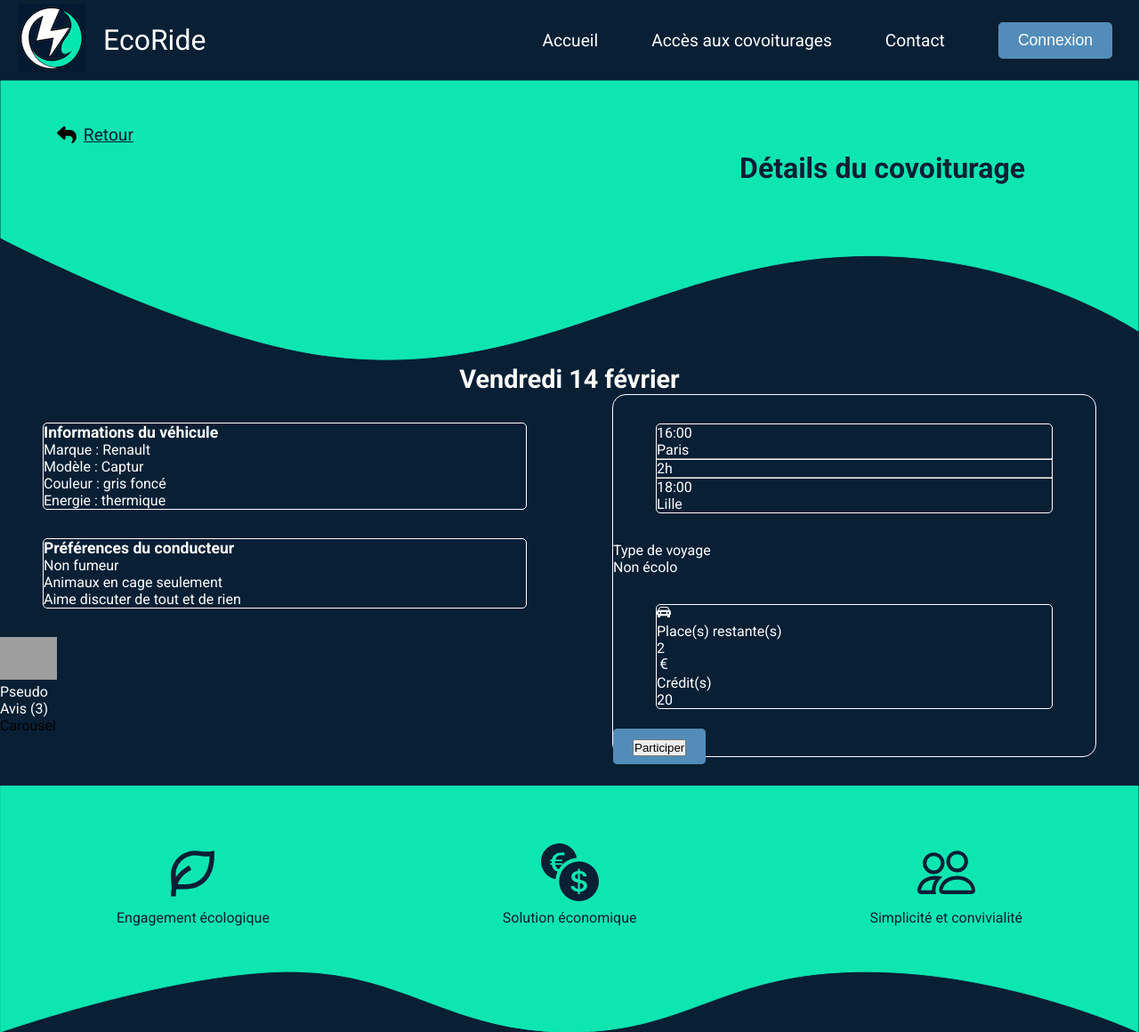
After one commit to jeanne-bdh/EcoRide, a PHP site: page /pages/detailsCarpool.php in a window 1280 px wide. The commit adds this page. Shown: the top 1160 px of the page at 89% size. Run offline with PHP 8.4, Linux system fonts and the light colour scheme; grey boxes are pictures that could not be loaded.

Commit message:
add details carpool

```diff
--- a/assets/css/main.css
+++ b/assets/css/main.css
@@ -78,17 +78,17 @@ nav .container-logo {
   display: flex;
   align-items: center;
 }
-nav .container-logo .logo-ecoride {
+nav .logo-ecoride {
   margin: 5px 20px;
 }
-nav .container-logo .name-ecoride {
+nav .name-ecoride {
   font-size: 2rem;
   text-align: left;
 }
-nav .container-logo .name-ecoride a {
+nav .name-ecoride a {
   text-decoration: none;
 }
-nav .container-logo .name-ecoride a:hover {
+nav .name-ecoride a:hover {
   color: #0EE6B1;
   font-size: 2.1rem;
 }
@@ -107,7 +107,8 @@ nav ul li a:hover {
   color: #0EE6B1;
   text-decoration: underline;
 }
-nav ul .btn-login {
+
+.btn-login {
   background-color: #528DB9;
   color: #ffffff;
   font-size: 1.1rem;
@@ -116,7 +117,7 @@ nav ul .btn-login {
   border: 2px solid #528DB9;
   cursor: pointer;
 }
-nav ul .btn-login:hover {
+.btn-login:hover {
   border-color: #ffffff;
   background-color: #081F34;
 }
@@ -541,6 +542,9 @@ textarea:focus {
   font-size: 1.2rem;
   margin-left: 0.5rem;
 }
+.hero-section .carpool-card .details-link a {
+  text-decoration: none;
+}
 .hero-section .carpool-card .details-link a:hover {
   text-decoration: underline;
   color: #528DB9;
@@ -594,4 +598,33 @@ textarea:focus {
 }
 .tag-status[data-status=Confirmé] {
   border-color: #0EE6B1;
+}
+
+.container-details-covoit {
+  display: grid;
+  grid-template-columns: 50% 50%;
+}
+
+.small-frame {
+  border: 1px solid #ffffff;
+  border-radius: 5px;
+  margin: 2rem 3rem;
+}
+
+.long-frame {
+  margin-inline: 3rem;
+  border: 1px solid #ffffff;
+  border-radius: 15px;
+}
+
+#date-details-covoit {
+  text-align: center;
+}
+
+.icons-details-carpool {
+  fill: #ffffff;
+}
+
+.profil-icon {
+  width: 10%;
 }/*# sourceMappingURL=main.css.map */
--- a/libs/carpool.php
+++ b/libs/carpool.php
@@ -48,6 +48,7 @@ function getCarpoolBySearch(int $carpoolId): array
             'lieu_arrivee' => 'Lyon',
             'type_voyage' => 'Ecolo',
             'photo' => 'smiley-man.jpg',
+            'pseudo' => 'Luke'
         ],
         [
             'date_depart' => '2025-02-08',
@@ -60,6 +61,7 @@ function getCarpoolBySearch(int $carpoolId): array
             'lieu_arrivee' => 'Lyon',
             'type_voyage' => 'Non écolo',
             'photo' => 'smiley-woman.jpg',
+            'pseudo' => 'Jane'
         ],
         [
             'date_depart' => '2025-02-08',
@@ -72,6 +74,7 @@ function getCarpoolBySearch(int $carpoolId): array
             'lieu_arrivee' => 'Lyon',
             'type_voyage' => 'Non écolo',
             'photo' => 'person-circle.svg',
+            'pseudo' => 'Luke'
         ],
     ];
 }
--- /dev/null
+++ b/pages/detailsCarpool.php
@@ -0,0 +1,84 @@
+<?php require_once __DIR__ . "/../templates/header.php"; ?>
+
+<section class="container-black">
+
+    <!-- HERO SECTION -->
+    <?php
+    include_once __DIR__ . "/../templates/hero-section.php";
+    heroSection("Détails du covoiturage");
+    ?>
+
+    <h2 id="date-details-covoit">Vendredi 14 février</h2>
+
+    <div class="container-details-covoit">
+        <div class="driver-infos">
+            <div class="small-frame">
+                <h5>Informations du véhicule</h5>
+                <p>Marque : Renault</p>
+                <p>Modèle : Captur</p>
+                <p>Couleur : gris foncé</p>
+                <p>Energie : thermique</p>
+            </div>
+            <div class="small-frame">
+                <h5>Préférences du conducteur</h5>
+                <p>Non fumeur</p>
+                <p>Animaux en cage seulement</p>
+                <p>Aime discuter de tout et de rien</p>
+            </div>
+            <div class="div-profil">
+                <div>
+                    <img src="/uploads/carpools/smiley-man.jpg" class="profil-icon" alt="profil user">
+                </div>
+                <p>Pseudo</p>
+            </div>
+            <div>
+                <p>Avis (3)</p>
+                <div class="carousel-slide">Carousel</div>
+            </div>
+        </div>
+        <div class="long-frame">
+            <div class="small-frame">
+                <div class="div-depart">
+                    <p>16:00</p>
+                    <p>Paris</p>
+                </div>
+                <div class="travel-circle"></div>
+                <hr class="travel-line">
+                <p class="duree">2h</p>
+                <hr class="travel-line">
+                <div class="travel-circle"></div>
+                <div class="div-arrivee">
+                    <p>18:00</p>
+                    <p>Lille</p>
+                </div>
+            </div>
+            <div>
+                <p>Type de voyage</p>
+                <div class="tag-voyage">
+                    <p>Non écolo</p>
+                </div>
+            </div>
+            <div class="small-frame">
+                <div class="place-restante">
+                    <svg xmlns="http://www.w3.org/2000/svg" width="16" height="16" fill="currentColor" class="icons-details-carpool" viewBox="0 0 16 16">
+                        <path d="M2.52 3.515A2.5 2.5 0 0 1 4.82 2h6.362c1 0 1.904.596 2.298 1.515l.792 1.848c.075.175.21.319.38.404.5.25.855.715.965 1.262l.335 1.679q.05.242.049.49v.413c0 .814-.39 1.543-1 1.997V13.5a.5.5 0 0 1-.5.5h-2a.5.5 0 0 1-.5-.5v-1.338c-1.292.048-2.745.088-4 .088s-2.708-.04-4-.088V13.5a.5.5 0 0 1-.5.5h-2a.5.5 0 0 1-.5-.5v-1.892c-.61-.454-1-1.183-1-1.997v-.413a2.5 2.5 0 0 1 .049-.49l.335-1.68c.11-.546.465-1.012.964-1.261a.8.8 0 0 0 .381-.404l.792-1.848ZM3 10a1 1 0 1 0 0-2 1 1 0 0 0 0 2m10 0a1 1 0 1 0 0-2 1 1 0 0 0 0 2M6 8a1 1 0 0 0 0 2h4a1 1 0 1 0 0-2zM2.906 5.189a.51.51 0 0 0 .497.731c.91-.073 3.35-.17 4.597-.17s3.688.097 4.597.17a.51.51 0 0 0 .497-.731l-.956-1.913A.5.5 0 0 0 11.691 3H4.309a.5.5 0 0 0-.447.276L2.906 5.19Z" />
+                    </svg>
+                    <p>Place(s) restante(s)</p>
+                    <p>2</p>
+                </div>
+                <div class="credit">
+                    <svg xmlns="http://www.w3.org/2000/svg" width="16" height="16" fill="currentColor" class="icons-details-carpool" viewBox="0 0 16 16">
+                        <path d="M4 9.42h1.063C5.4 12.323 7.317 14 10.34 14c.622 0 1.167-.068 1.659-.185v-1.3c-.484.119-1.045.17-1.659.17-2.1 0-3.455-1.198-3.775-3.264h4.017v-.928H6.497v-.936q-.002-.165.008-.329h4.078v-.927H6.618c.388-1.898 1.719-2.985 3.723-2.985.614 0 1.175.05 1.659.177V2.194A6.6 6.6 0 0 0 10.341 2c-2.928 0-4.82 1.569-5.244 4.3H4v.928h1.01v1.265H4v.928z" />
+                    </svg>
+                    <p>Crédit(s)</p>
+                    <p>20</p>
+                </div>
+            </div>
+            <a href="#" class="btn-login"><button>Participer</button></a>
+        </div>
+    </div>
+
+
+</section>
+
+<?php require_once __DIR__ . "/../templates/footer.php" ?>
--- a/sass/_carpool.scss
+++ b/sass/_carpool.scss
@@ -116,14 +116,17 @@
                 margin-left: 0.5rem;
             }
 
-            a:hover {
-                text-decoration: underline;
-                color: $secondary;
+            a {
+                text-decoration: none;
+
+                &:hover {
+                    text-decoration: underline;
+                    color: $secondary;
+                }
             }
         }
     }
 }
-
 
 // Spécidique card carpool search
 
--- /dev/null
+++ b/sass/_details-carpool.scss
@@ -0,0 +1,30 @@
+.container-details-covoit {
+    display: grid;
+    grid-template-columns: 50% 50%;
+}
+
+.small-frame {
+    border: 1px solid $white;
+    border-radius: 5px;
+    margin: 2rem 3rem;
+}
+.long-frame {
+    margin-inline: 3rem;
+    border: 1px solid $white;
+    border-radius: 15px;
+}
+
+#date-details-covoit {
+    text-align: center;
+}
+
+.icons-details-carpool {
+    fill: $white;
+}
+
+
+
+
+.profil-icon {
+    width: 10%;
+}
--- a/sass/main.scss
+++ b/sass/main.scss
@@ -6,8 +6,9 @@
 @import 'navbar';
 @import 'footer';
 @import 'hero';
-@import 'home_main';
+@import 'home-main';
 @import 'form';
 @import 'layout';
 @import 'user';
 @import 'carpool';
+@import 'details-carpool';
```
Also changed, not shown: pages/carpoolsSearch.php (+3 -7 lines), sass/_navbar.scss (+8 -3 lines), sass/_home-main.scss (renamed from sass/_home_main.scss), 1 other file.
